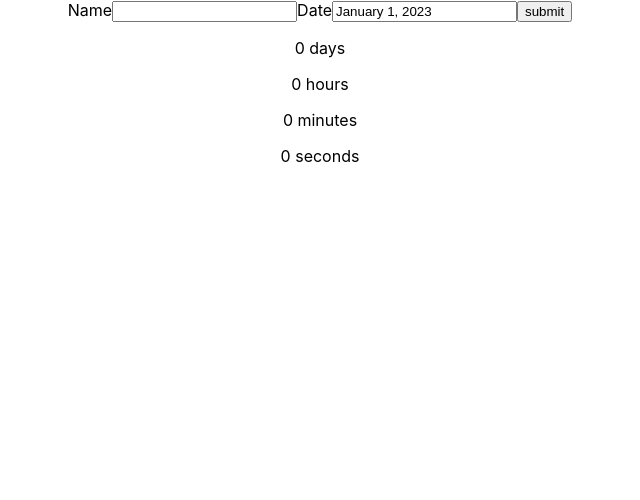
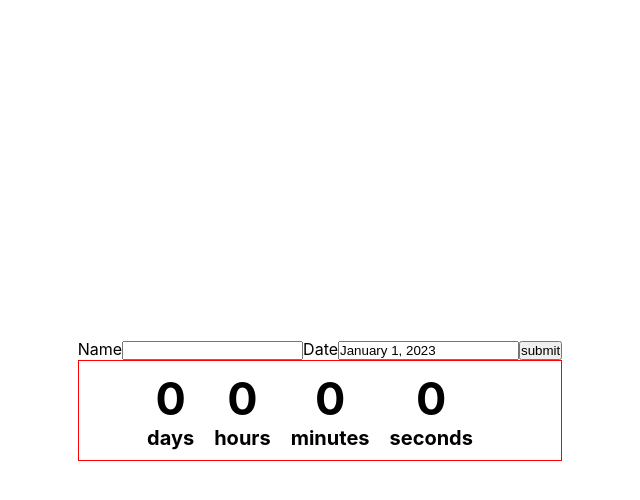
Before and after one commit to kevinszn23/countdown-timer, a React (Create React App) app in the folder countdown/: page / in a window 1280 px wide. Shown: the top 500 px of the page, without its empty margins (320-960 px from the left). Built offline with nearby package versions, Linux system fonts and the light colour scheme.

Commit message:
styling timer

```diff
--- a/countdown/src/App.css
+++ b/countdown/src/App.css
@@ -1,3 +1,11 @@
+*,
+*::before,
+*::after {
+  margin: 0;
+  padding: 0;
+  box-sizing: border-box;
+}
+
 .App {
   text-align: center;
 }
@@ -36,3 +44,42 @@
     transform: rotate(360deg);
   }
 }
+
+.body {
+  display:flex;
+  align-items: center;
+  justify-content: center;
+  margin: auto;
+  max-width: 100%;
+  height: 100vh;
+}
+
+.timer-class {
+  border: 1px solid red;
+  display: flex;
+  align-items: center;
+  justify-content: center;
+}
+
+.timer-class > p {
+  font-size: 45px;
+  font-weight: bold;
+  padding: 10px;
+}
+
+/* .timer-class > span {
+  display: flex;
+  flex-direction: column;
+  border: 1px solid blue;
+} */
+
+.timer-span {
+  display: flex;
+  flex-direction: column;
+  font-size: 20px;
+}
+
+.timer-event {
+  display: flex;
+  flex-direction: column;
+}
--- a/countdown/src/components/Form.js
+++ b/countdown/src/components/Form.js
@@ -40,7 +40,7 @@ export default function Form(props) {
     });
   };
   return (
-    <div>
+    <div className="body">
       <form
         onSubmit={(e) => {
           e.preventDefault();
@@ -74,12 +74,12 @@ export default function Form(props) {
         </label>
         <input type="submit" value="submit" />
 
-        <div>
-          <p>{days} days</p>
-          <p>{hours} hours</p>
-          <p>{minutes} minutes</p>
-          <p>{seconds} seconds</p>
-          <p>{name === "" ? name : `Until ${name}`}</p>
+        <div className="timer-class">
+          <p>{days} <span className="timer-span">days</span></p>
+          <p>{hours} <span className="timer-span">hours</span></p>
+          <p>{minutes} <span className="timer-span">minutes</span></p>
+          <p>{seconds} <span className="timer-span">seconds</span></p>
+          <p className="timer-event">{name === "" ? name : `Until ${name}`}</p>
         </div>
       </form>
     </div>
```
